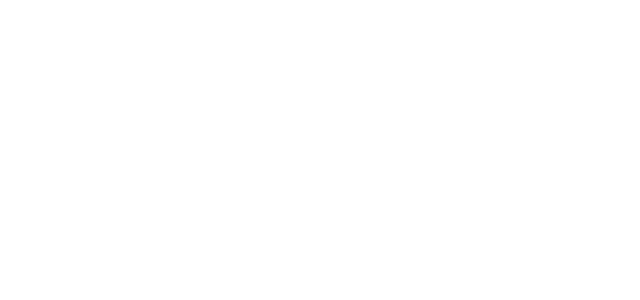
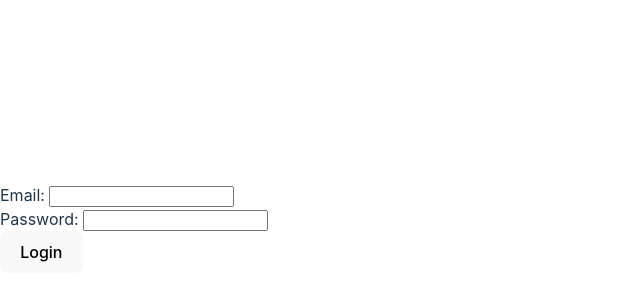
Before and after one commit to Hitchiker1111/hhikr_kanban, a React (Vite) app in the folder hhikr_kanban_frontend/: page / in a window 1280 px wide. Shown: the part 172-472 px from the top of the page, without its empty margins (0-640 px from the left). Built offline with nearby package versions, Linux system fonts and the light colour scheme.

Commit message:
控制变量排查问题

```diff
--- a/hhikr_kanban_frontend/src/App.jsx
+++ b/hhikr_kanban_frontend/src/App.jsx
@@ -1,5 +1,5 @@
 import { BrowserRouter as Router, Route, Routes, Navigate } from 'react-router-dom';
-
+import Login from './Login';
 import Dashboard from './Dashboard';
 import AddProject from './AddProject';
 import TaskDetail from './TaskDetail';
@@ -8,7 +8,7 @@
   return (
     <Router>
       <Routes>
-
+        <Route path="/" element={<Login />} />
         <Route path="/dashboard" element={<Dashboard />} />
         <Route path="/add-project" element={<AddProject />} />
         <Route path="*" element={<Navigate to="/" />} />
```
